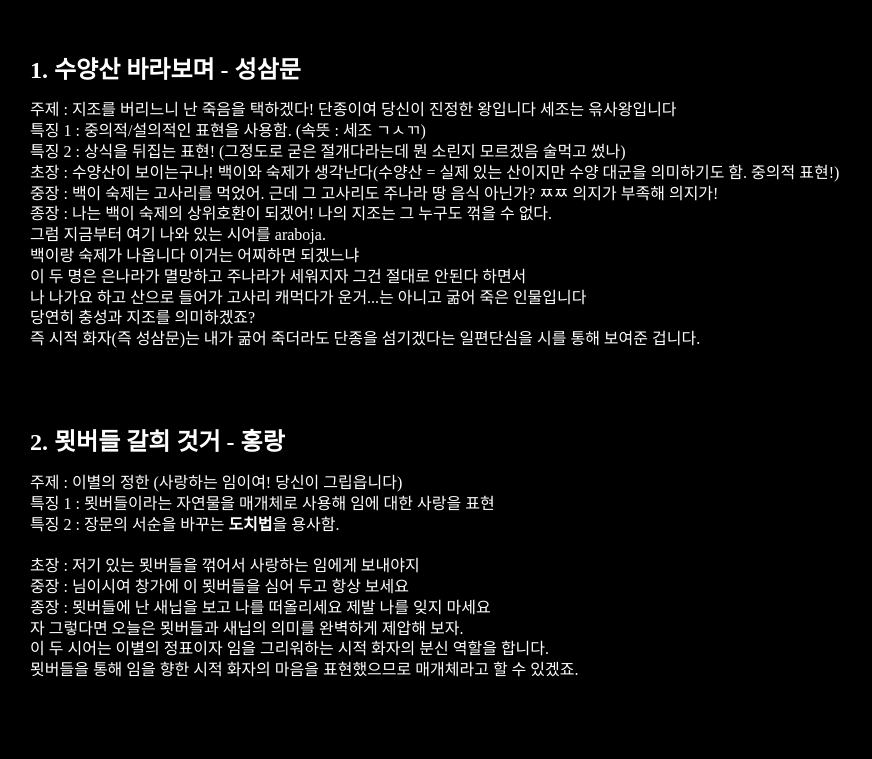
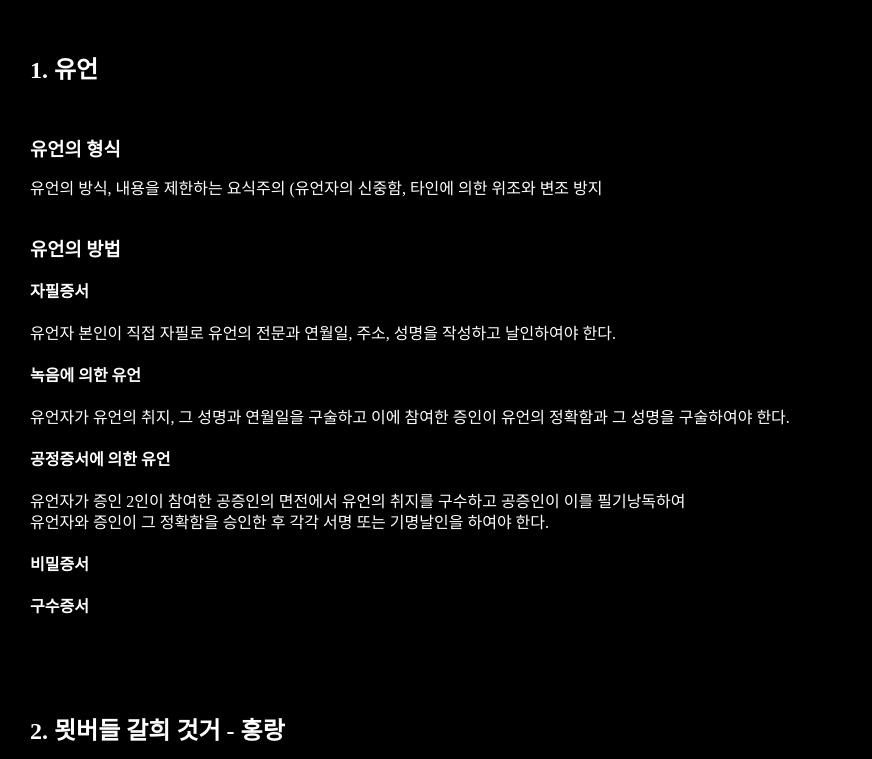
Before and after one commit to shangus-star/gustkqjq, a plain HTML site: page tkdthr.html in a window 1280 px wide. Shown: the part 74-833 px from the top of the page, without its empty margins (0-872 px from the left). Drawn offline with Linux system fonts and the light colour scheme.

Commit message:
Update tkdthr.html

```diff
--- a/tkdthr.html
+++ b/tkdthr.html
@@ -7,7 +7,7 @@
 	body { line-height:1.3em }
 
 	</style>
-		<title>조선 전기</title>
+		<title>상속</title>
 	</head>
 
 	<body
@@ -23,23 +23,26 @@
 		alink="blue"
 	>
 
-	<h1 align="center">조선 전기</h1>
+	<h1 align="center">상속</h1>
 
 	<br><br>
 
-	<h2>1. 수양산 바라보며 - 성삼문</h2>
-	주제 : 지조를 버리느니 난 죽음을 택하겠다! 단종이여 당신이 진정한 왕입니다 세조는 윾사왕입니다<br>
-	특징 1 : 중의적/설의적인 표현을 사용함. (속뜻 : 세조 ㄱㅅㄲ)<br>
-	특징 2 : 상식을 뒤집는 표현! (그정도로 굳은 절개다라는데 뭔 소린지 모르겠음 술먹고 썼나)<br>
-	초장 : 수양산이 보이는구나! 백이와 숙제가 생각난다(수양산 = 실제 있는 산이지만 수양 대군을 의미하기도 함. 중의적 표현!)<br>
-	중장 : 백이 숙제는 고사리를 먹었어. 근데 그 고사리도 주나라 땅 음식 아닌가? ㅉㅉ 의지가 부족해 의지가!<br>
-	종장 : 나는 백이 숙제의 상위호환이 되겠어! 나의 지조는 그 누구도 꺾을 수 없다.<br>
-	그럼 지금부터 여기 나와 있는 시어를 araboja.<br>
-	백이랑 숙제가 나옵니다 이거는 어찌하면 되겠느냐<br>
-	이 두 명은 은나라가 멸망하고 주나라가 세워지자 그건 절대로 안된다 하면서<br>
-	나 나가요 하고 산으로 들어가 고사리 캐먹다가 운거...는 아니고 굶어 죽은 인물입니다<br>
-	당연히 충성과 지조를 의미하겠죠?<br>
-	즉 시적 화자(즉 성삼문)는 내가 굶어 죽더라도 단종을 섬기겠다는 일편단심을 시를 통해 보여준 겁니다.<br>
+	<h2>1. 유언</h2>
+	<br>
+	<h3>유언의 형식</h3>
+	유언의 방식, 내용을 제한하는 요식주의 (유언자의 신중함, 타인에 의한 위조와 변조 방지<br><br>
+	<h3>유언의 방법</h3>
+	<h4>자필증서</h4>
+	유언자 본인이 직접 자필로 유언의 전문과 연월일, 주소, 성명을 작성하고 날인하여야 한다.
+	<h4>녹음에 의한 유언</h4>
+	유언자가 유언의 취지, 그 성명과 연월일을 구술하고 이에 참여한 증인이 유언의 정확함과 그 성명을 구술하여야 한다.
+	<h4>공정증서에 의한 유언</h4>
+	유언자가 증인 2인이 참여한 공증인의 면전에서 유언의 취지를 구수하고 공증인이 이를 필기낭독하여<br>
+	유언자와 증인이 그 정확함을 승인한 후 각각 서명 또는 기명날인을 하여야 한다.
+	<h4>비밀증서</h4>
+	<h4>구수증서</h4>
+
+
 
 	<br><br><br>
 
```
